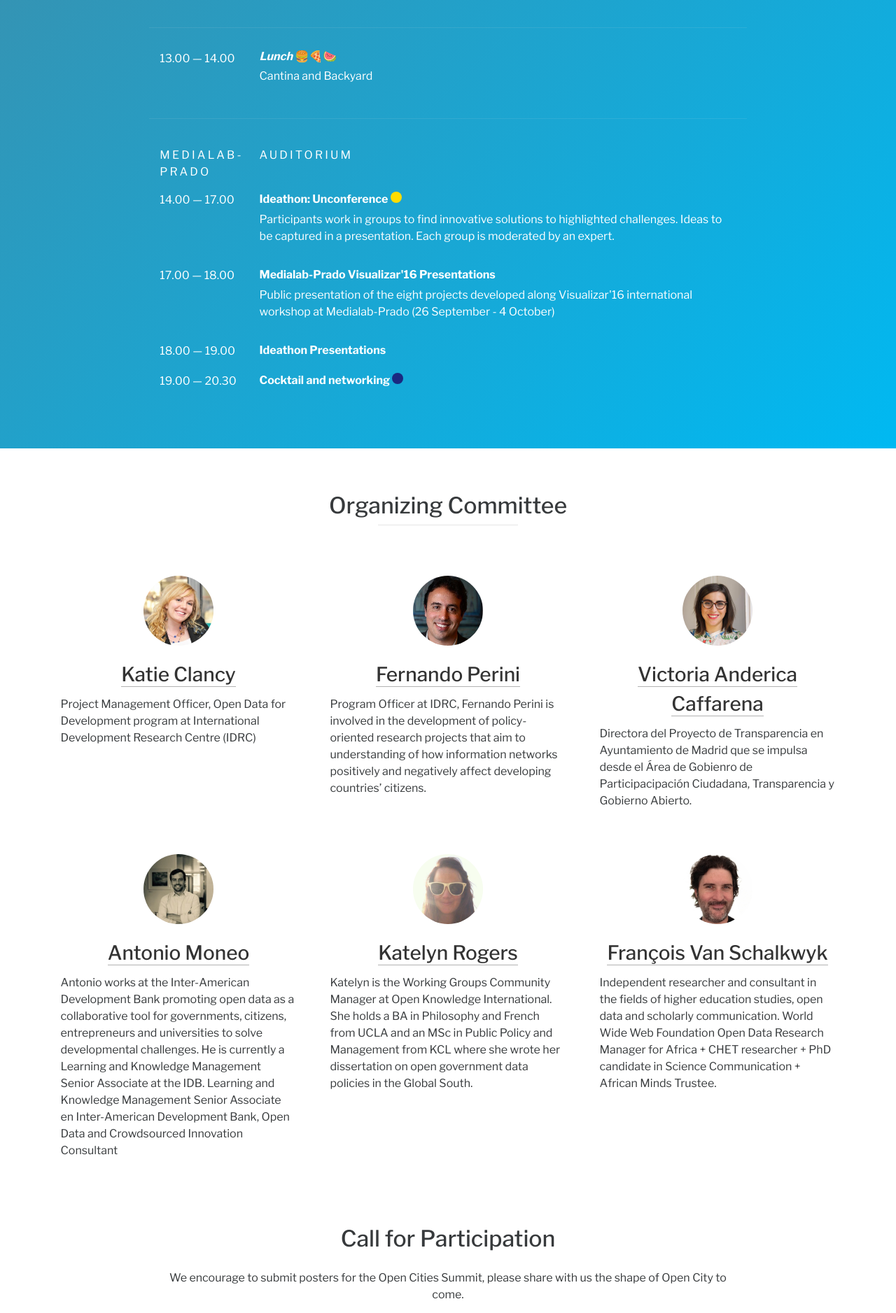
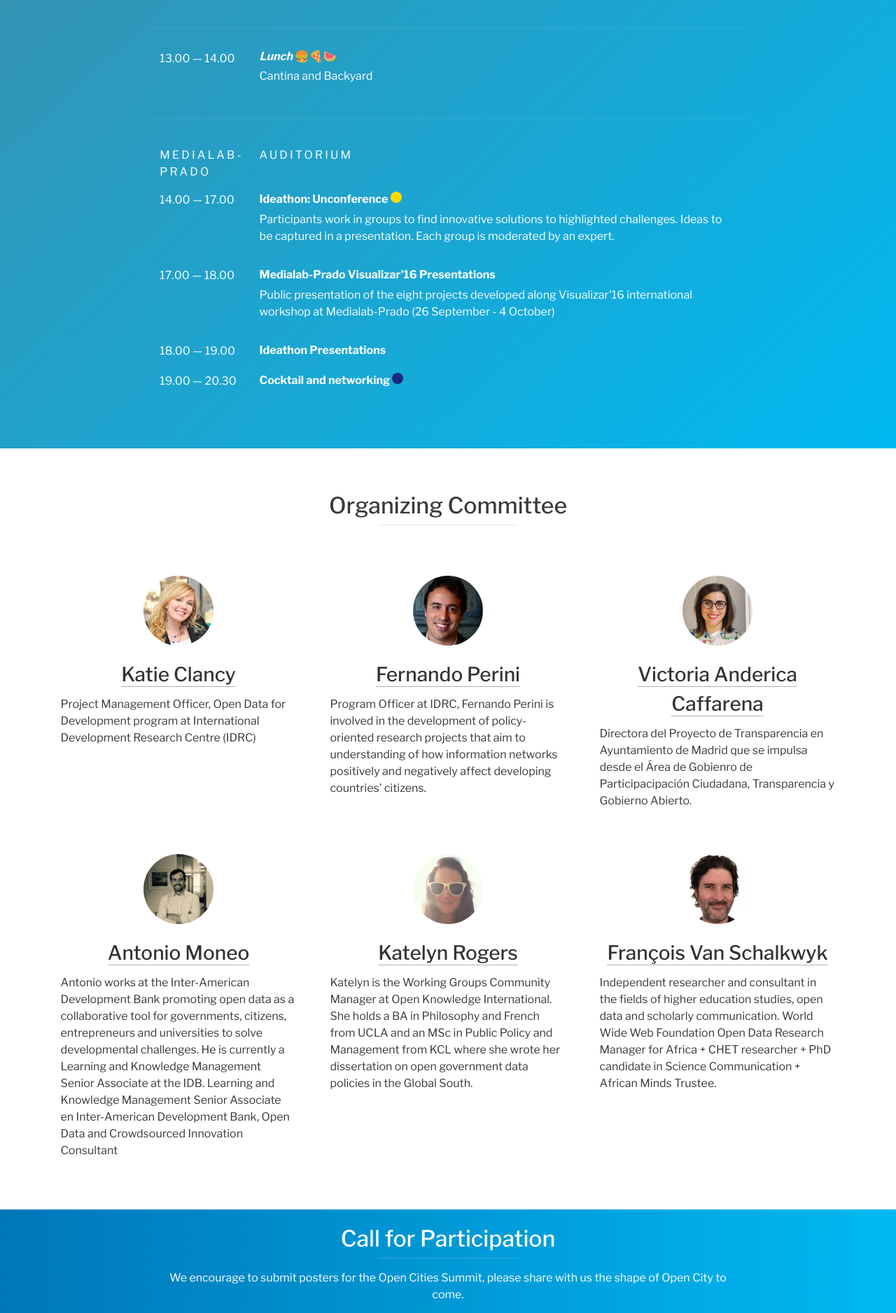
Before and after one commit to iamsortiz/ocs, a Jekyll site: the page built from index.html, in a window 1280 px wide. Shown: the part 4154-6031 px from the top of the page at 70% size. Built offline with Jekyll 4.4.1, drawn with Linux system fonts in a browser that asks for light colours; nearby versions of some CDN libraries; grey boxes are pictures that could not be loaded.

Commit message:
Call background

```diff
--- a/_sass/_schedule.scss
+++ b/_sass/_schedule.scss
@@ -12,6 +12,11 @@ h4 {
     background: linear-gradient(to left top, rgb(0, 185, 242), rgb(67, 137, 162));; /* W3C, IE 10+/ Edge, Firefox 16+, Chrome 26+, Opera 12+, Safari 7+ */
     color: rgb(255,255,255);
     display: block;
+}
+.call {
+    background: -webkit-linear-gradient(to left, #00b9f2 , #0077b9);
+    background: linear-gradient(to left, #00b9f2 , #0077b9/*F3A183*/);
+    color: white;
 }
 .scheduleDay {
     font-weight: 500;
```
